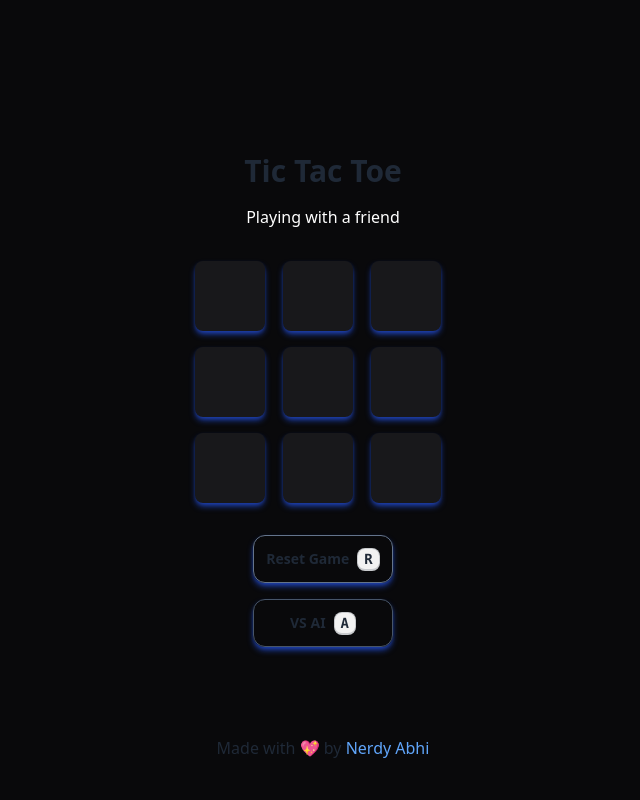
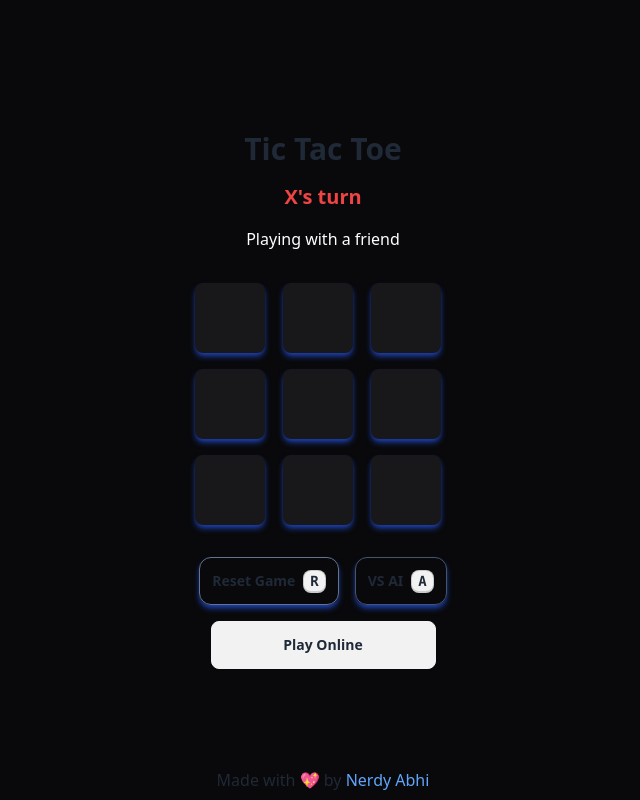
Before and after one commit to nerdyabhi/Tic-Tac-Toe1, a React (Vite) app: page / in a window 1280 px wide. Shown: the whole page, without its empty margins (317-957 px from the left). Built offline with nearby package versions, Linux system fonts and the light colour scheme; no server answers.

Commit message:
Socket client implemented

```diff
--- a/package.json
+++ b/package.json
@@ -11,7 +11,8 @@
   },
   "dependencies": {
     "react": "^18.3.1",
-    "react-dom": "^18.3.1"
+    "react-dom": "^18.3.1",
+    "socket.io-client": "^4.8.1"
   },
   "devDependencies": {
     "@eslint/js": "^9.13.0",
--- a/src/App.jsx
+++ b/src/App.jsx
@@ -1,7 +1,14 @@
+import io from "socket.io-client";
 import TicTacToe from "./components/TicTacToe";
 import './index.css'
+import { useState } from "react";
+import Footer from "./components/Footer";
+
+
+const socket = io.connect("http://localhost:5000");
 
 const App = ()=>{
+
   return (
     <>
       <TicTacToe/>
--- a/src/components/Footer.jsx
+++ b/src/components/Footer.jsx
@@ -1,6 +1,6 @@
 const Footer = ()=>{
     return (
-        <div className="absolute bottom-10 ">
+        <div className="absolute bottom-2 ">
             <h1 >Made with 💖 by <a href="https://github.com/nerdyabhi" className="text-blue-400" target="_blank">Nerdy Abhi</a></h1>
         </div>
     )
--- a/src/components/GameMode.jsx
+++ b/src/components/GameMode.jsx
@@ -24,7 +24,7 @@ const GameMode = ({setGameMode})=>{
 
 
     return (
-        <div className="absolute flex flex-col w-[100vw] h-[100vh] items-center justify-center gap-4 bg-slate-800">
+        <div className="absolute w-[100%] h-[100%] top-0 left-0  flex  flex-col gap-4 items-center justify-center bg-zinc-900 bg-opacity-90">
             <button className="btn shadow-lg hover:scale-105 transition-all duration-200  shadow-blue-800 flex items-center justify-center "  onClick={()=>handleSetGameMode("easy")}>Easy <kbd className="kbd kbd-sm">E</kbd></button>
             <button className="btn shadow-lg hover:scale-105 transition-all duration-200  shadow-blue-800 flex items-center justify-center "  onClick={()=>handleSetGameMode("medium")}>Medium <kbd className="kbd kbd-sm">M</kbd></button>
             <button className="btn shadow-lg hover:scale-105 transition-all duration-200  shadow-blue-800 flex items-center justify-center "  onClick={()=>handleSetGameMode("hard")}>Hard <kbd className="kbd kbd-sm">H</kbd></button>
--- a/src/components/GamePlayOptions.jsx
+++ b/src/components/GamePlayOptions.jsx
@@ -30,13 +30,13 @@ const GamePlayOptions = ({resetGame , aiMode , SetAIMode , gameMode , setGameMod
 
     return (
         <>
-            {aiMode && !gameMode&&  <GameMode setGameMode={setGameMode}/>}
 
-            <div className="flex flex-col gap-4">
+            <div className="flex flex-row gap-4 ">
+                    {aiMode && !gameMode&&  <GameMode setGameMode={setGameMode}/>}
+                    <button className='border px-3 w-[120px ] py-2 btn bg-opacity-0 rounded-xl border-slate-500 hover:scale-105 transition-all duration-200  shadow-md shadow-blue-800 flex justify-center items-center' onClick={()=>resetGame()}>Reset Game <kbd className="kbd kbd-sm">R</kbd></button>
+                    <button className='border px-3 w-[120px ] py-2 btn bg-opacity-0 rounded-xl border-slate-600 hover:scale-105 transition-all duration-200  shadow-md shadow-blue-800 flex justify-center items-center' onClick={()=>{resetGame() , SetAIMode(!aiMode) }}>{aiMode?"With Friend":"VS AI"} <kbd className="kbd kbd-sm">A</kbd></button>
+            </div>
 
-             <button className='border px-3 py-2 btn bg-opacity-0 hover:bg-slate-900 rounded-xl border-slate-500 hover:scale-105 transition-all duration-200 shadow-md shadow-blue-800 flex justify-center items-center' onClick={()=>resetGame()}>Reset Game <kbd className="kbd kbd-sm">R</kbd></button>
-             <button className='border px-3 py-2 btn bg-opacity-0 hover:bg-slate-900 rounded-xl border-slate-600 hover:scale-105 transition-all duration-200 shadow-md shadow-blue-800 flex justify-center items-center' onClick={()=>{resetGame() , SetAIMode(!aiMode) }}>{aiMode?"With Friend":"VS AI"} <kbd className="kbd kbd-sm">A</kbd></button>
-            </div>
         </>
     )
 }
--- a/src/components/TicTacToe.jsx
+++ b/src/components/TicTacToe.jsx
@@ -14,7 +14,7 @@ const TicTacToe = ()=>{
     const [gameMode , setGameMode] = useState(null);
     const [disabled , SetDisable] = useState(false);
     const [Winner , setWinner] = useState(null);
-    const [[player1 , player2] , setPlayerName] = useState(["X" , "O"]);
+    const [players, setPlayerName] = useState(["X" , "O"]);
 
     useEffect(()=>{
         if(count>=5) checkWinner(tiles);
@@ -70,23 +70,29 @@ const TicTacToe = ()=>{
         setXTurn(true);
     }
 
+    const styleColor = XTurn?"text-red-500":"text-green-500";
 
     return (
         <div className='flex flex-col gap-4 items-center justify-center h-[100vh]'>
 
             <h1 className='text-3xl font-semibold '>Tic Tac Toe</h1>
-            { gameMode && aiMode &&  <button className='btn' onClick={()=>setGameMode(null)}>{gameMode.toUpperCase()} <kbd className='kbd kbd-sm'>K</kbd></button>}
-            {!aiMode && <p className='text-white'>Playing with a friend</p>}
+            <h1 className={`${styleColor} md:text-xl text-lg font-bold`   }>{XTurn?`${players[0]}'s turn`:`${players[1]}'s turn`}</h1>
 
 
+            {!aiMode && <p className='text-white'>Playing with a friend</p>}
+            { gameMode && aiMode &&  <button className='btn' onClick={()=>setGameMode(null)}>{gameMode.toUpperCase()} <kbd className='kbd kbd-sm'>K</kbd></button>}
 
             <Board  Winner={Winner} handleClick={handleClick} tiles= {tiles} disabled={disabled} XTurn = {XTurn}/>
             <GamePlayOptions aiMode = {aiMode} SetAIMode={SetAIMode} resetGame={resetGame} gameMode={gameMode} setGameMode={setGameMode} />
             {Winner && <WinScreen Winner={Winner} resetGame={resetGame}/>}
-
+            <button className="btn w-[225px]" onClick={()=>sendChat()}>Play Online</button>
             <Footer/>
         </div>
+
+
     )
+
+
 }
 
 export default TicTacToe;
--- a/src/main.jsx
+++ b/src/main.jsx
@@ -1,10 +1,12 @@
 import React from "react";
 import { createRoot } from "react-dom/client";
 import App from "./App";
+import Footer from "./components/Footer";
 
 createRoot(document.getElementById("root")).render(
  <>
    <App/>
+
  </>
 
 );
```
Also changed, not shown: 1 other file (tests, documents, lock files or other folders).
